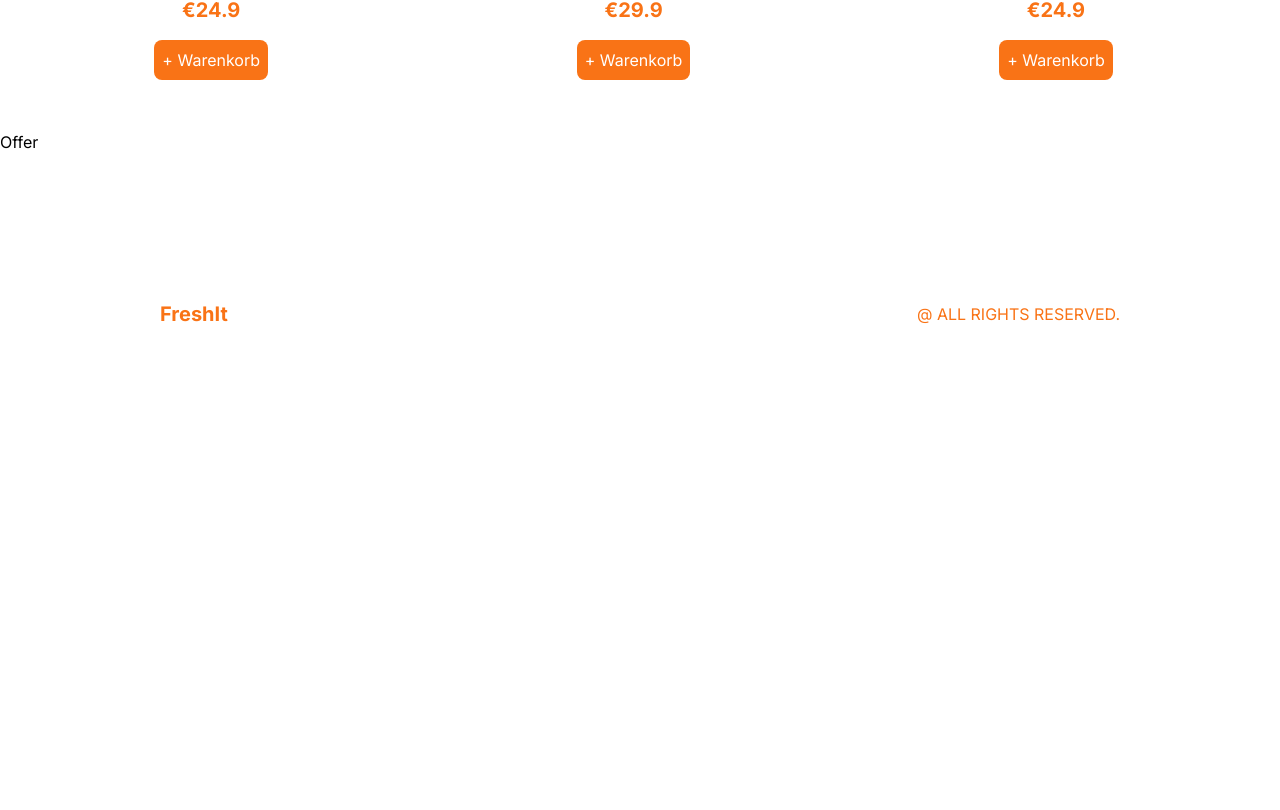
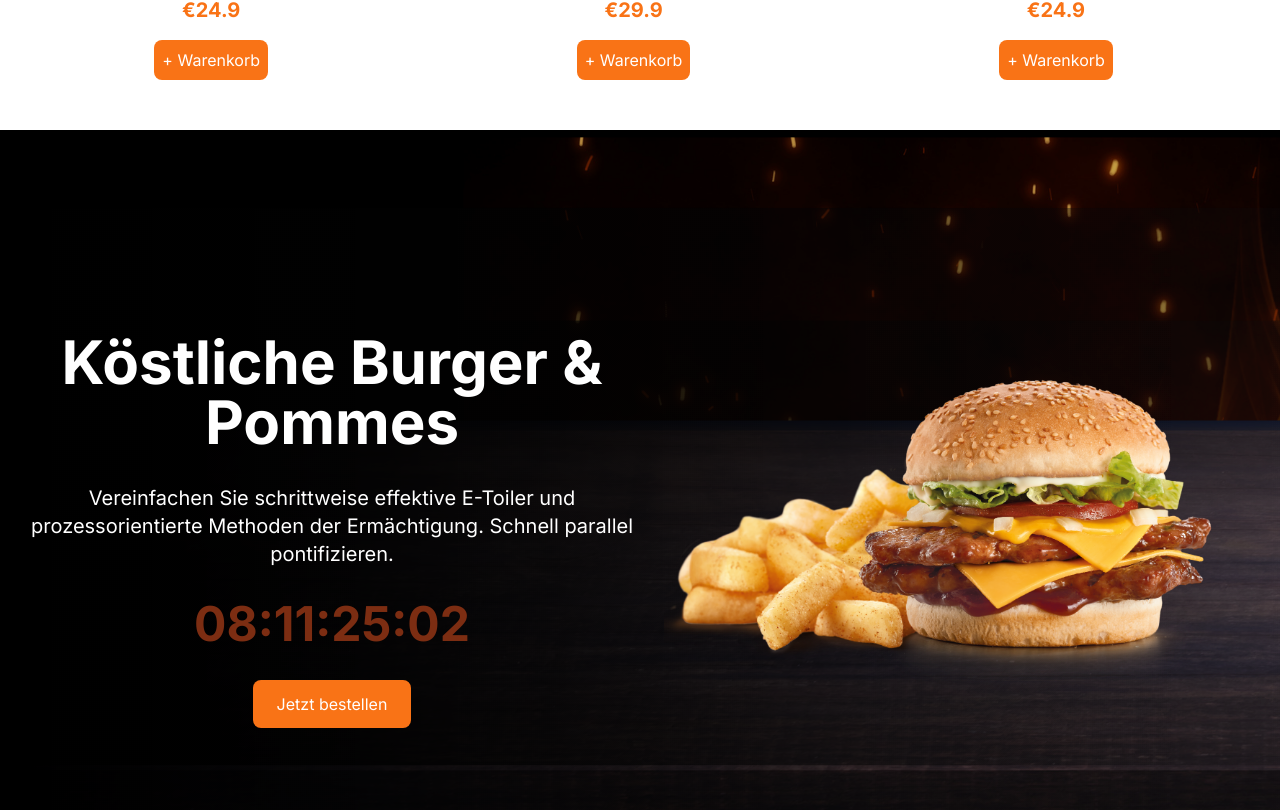
Before and after one commit to MehmetC80/fresh, a Next.js app: page / in a window 1280 px wide. Shown: the part 1390-2200 px from the top of the page. Before the commit the page ends 1864 px from the top, so only its background shows below. Built offline with nearby package versions, Linux system fonts and the light colour scheme.

Commit message:
finished offer.tsx

```diff
--- a/package.json
+++ b/package.json
@@ -18,6 +18,7 @@
     "next": "13.4.12",
     "postcss": "8.4.27",
     "react": "18.2.0",
+    "react-countdown": "^2.3.5",
     "react-dom": "18.2.0",
     "tailwindcss": "3.3.3",
     "typescript": "5.1.6"
--- /dev/null
+++ b/src/components/count-down.tsx
@@ -0,0 +1,14 @@
+'use client';
+
+import Countdown from 'react-countdown';
+
+const endingDate = new Date('2023-07-31');
+
+export const CountDown = () => {
+  return (
+    <Countdown
+      className='text-orange-900 font-bold text-5xl'
+      date={endingDate}
+    />
+  );
+};
--- a/src/components/offer.tsx
+++ b/src/components/offer.tsx
@@ -1,3 +1,34 @@
+'use client';
+import Image from 'next/image';
+import { CountDown } from './count-down';
+
 export const Offer = () => {
-  return <div>Offer</div>;
+  return (
+    <div className='flex flex-col md:flex-row bg-slate-950 h-screen text-white md:justify-between md:bg-[url("/images/offerBg.png")] md-h-[70vh]'>
+      {/* Text-Container */}
+      <div className='flex-1 flex flex-col justify-center items-center text-center gap-8 p-6'>
+        <h1 className='text-5xl font-bold xl:text-6xl'>
+          Köstliche Burger & Pommes
+        </h1>
+        <p className=' xl:text-xl'>
+          Vereinfachen Sie schrittweise effektive E-Toiler und
+          prozessorientierte Methoden der Ermächtigung. Schnell parallel
+          pontifizieren.
+        </p>
+        <CountDown />
+        <button className='bg-orange-500 rounded-lg py-3 px-6'>
+          Jetzt bestellen
+        </button>
+      </div>
+      {/* Image-Container */}
+      <div className='relative flex-1 w-full md:h-full'>
+        <Image
+          alt='image'
+          src={'/images/offerProduct.png'}
+          fill
+          className='object-contain'
+        />
+      </div>
+    </div>
+  );
 };
```
Also changed, not shown: 1 other file (tests, documents, lock files or other folders).
